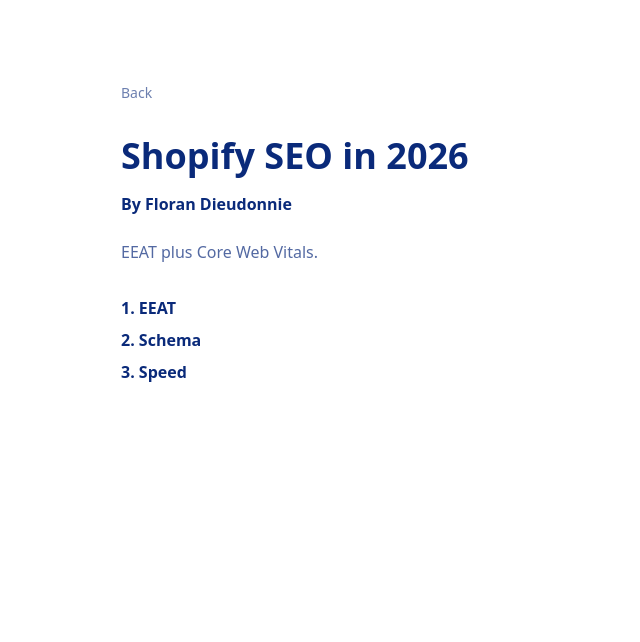
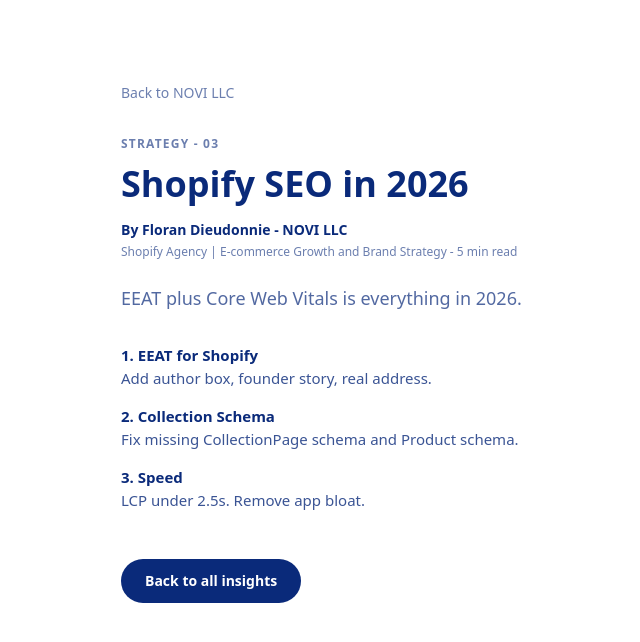
Before and after one commit to NOVI-I6699-cmd/portfolio-starter-kit, a Next.js app: page /insights/shopify-seo-2026 in a window 1280 px wide. Shown: the top 642 px of the page, without its empty margins (159-799 px from the left). Built offline with nearby package versions, Linux system fonts and the light colour scheme.

Commit message:
Update page.tsx

```diff
--- a/app/insights/shopify-seo-2026/page.tsx
+++ b/app/insights/shopify-seo-2026/page.tsx
@@ -1,12 +1,19 @@
 import Link from 'next/link'
 export default function Page(){
-  return(
+  return (
     <main className="max-w-3xl mx-auto px-6 py-20 bg-white">
-      <Link href="/insights" className="text-sm text-[#0A2A7A]/60">Back</Link>
-      <h1 className="mt-8 text-4xl font-bold text-[#0A2A7A]">Shopify SEO in 2026</h1>
-      <p className="mt-4 font-bold text-[#0A2A7A]">By Floran Dieudonnie</p>
-      <p className="mt-6 text-[#0A2A7A]/70">EEAT plus Core Web Vitals.</p>
-      <div className="mt-8 space-y-2 text-[#0A2A7A]"><p><strong>1. EEAT</strong></p><p><strong>2. Schema</strong></p><p><strong>3. Speed</strong></p></div>
+      <Link href="/" className="text-sm" style={{color:'#0A2A7A', opacity:0.6}}>Back to NOVI LLC</Link>
+      <p className="mt-8 text-xs tracking-widest uppercase font-semibold" style={{color:'#0A2A7A', opacity:0.6}}>STRATEGY - 03</p>
+      <h1 className="mt-3 text-4xl font-bold" style={{color:'#0A2A7A'}}>Shopify SEO in 2026</h1>
+      <p className="mt-4 text-sm font-bold" style={{color:'#0A2A7A'}}>By Floran Dieudonnie - NOVI LLC</p>
+      <p className="mt-1 text-xs" style={{color:'#0A2A7A', opacity:0.6}}>Shopify Agency | E-commerce Growth and Brand Strategy - 5 min read</p>
+      <p className="mt-6 text-lg" style={{color:'#0A2A7A', opacity:0.7}}>EEAT plus Core Web Vitals is everything in 2026.</p>
+      <div className="mt-8 space-y-4 text-[15px]" style={{color:'#0A2A7A'}}>
+        <div><strong>1. EEAT for Shopify</strong><br/><span style={{opacity:0.8}}>Add author box, founder story, real address.</span></div>
+        <div><strong>2. Collection Schema</strong><br/><span style={{opacity:0.8}}>Fix missing CollectionPage schema and Product schema.</span></div>
+        <div><strong>3. Speed</strong><br/><span style={{opacity:0.8}}>LCP under 2.5s. Remove app bloat.</span></div>
+      </div>
+      <Link href="/" className="mt-12 inline-block px-6 py-3 rounded-full text-sm font-bold text-white" style={{background:'#0A2A7A'}}>Back to all insights</Link>
     </main>
   )
 }
```
